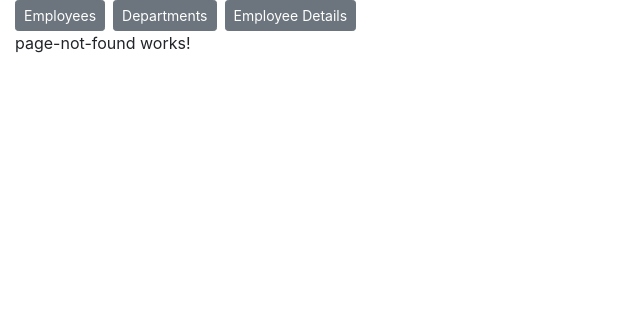
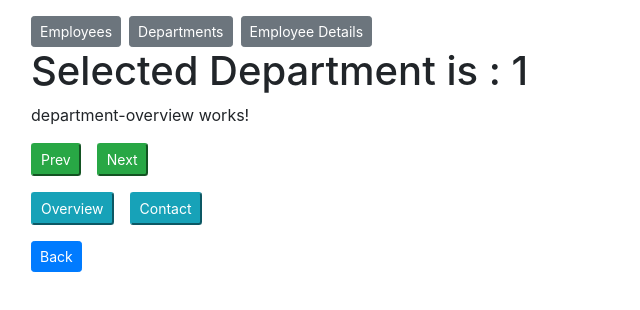
Before and after one commit to Misbah-Mushtaq/angular-prep, an Angular app: page /departments/1/overview in a window 1280 px wide. Shown: the top 310 px of the page, without its empty margins (0-640 px from the left). Built offline with nearby package versions, Linux system fonts and the light colour scheme.

Commit message:
WIP Routing - Child Routes

```diff
--- a/src/app/app.component.html
+++ b/src/app/app.component.html
@@ -1,14 +1,29 @@
-<div>
+<div class="p-3">
   <!-- <h1>Routing AND Navigation</h1> -->
   <!-- <app-first-component></app-first-component> -->
   <!-- events binding -->
   <!-- <app-first-component (childEvent)="message=$event" [parentData]="name"></app-first-component> -->
   <!-- <app-employee-list></app-employee-list>
   <app-employee-details></app-employee-details> -->
+  <nav>
+    <a
+      class="btn btn-secondary mr-2 btn-sm"
+      [routerLink]="['/employees']"
+      routerLinkActive="router-link-active"
+      >Employees</a
+    >
+    <a
+      class="btn btn-secondary mr-2 btn-sm"
+      [routerLink]="['/departments']"
+      routerLinkActive="router-link-active"
+      >Departments</a
+    >
+    <a
+      class="btn btn-secondary mr-2 btn-sm"
+      [routerLink]="['/employeeDetails']"
+      routerLinkActive="router-link-active"
+      >Employee Details</a
+    >
+  </nav>
+  <router-outlet></router-outlet>
 </div>
-<nav>
-  <a class="btn btn-secondary mr-2 btn-sm" [routerLink]="['/employees']"  routerLinkActive="router-link-active"  >Employees</a>
-  <a class="btn btn-secondary mr-2 btn-sm" [routerLink]="['/departments']"  routerLinkActive="router-link-active">Departments</a>
-  <a class="btn btn-secondary mr-2 btn-sm" [routerLink]="['/employeeDetails']" routerLinkActive="router-link-active" >Employee Details</a>
-</nav>
-<router-outlet></router-outlet>
--- /dev/null
+++ b/src/app/department-contact/department-contact.component.html
@@ -0,0 +1 @@
+<p>department-contact works!</p>
--- /dev/null
+++ b/src/app/department-contact/department-contact.component.ts
@@ -0,0 +1,15 @@
+import { Component, OnInit } from '@angular/core';
+
+@Component({
+  selector: 'app-department-contact',
+  templateUrl: './department-contact.component.html',
+  styleUrls: ['./department-contact.component.sass']
+})
+export class DepartmentContactComponent implements OnInit {
+
+  constructor() { }
+
+  ngOnInit(): void {
+  }
+
+}
--- a/src/app/department-details/department-details.component.html
+++ b/src/app/department-details/department-details.component.html
@@ -1,8 +1,19 @@
 <div>
-  <h1>{{ departmentId }}</h1>
-  <a (click)="goPrev()">Prev</a>
-  <a (click)="goNext()">Next</a>
-  <button class="btn btn-primary btn-sm" (click)="goToDepartments()">
-    Back
-  </button>
+  <h1>Selected Department is : {{ departmentId }}</h1>
+  <router-outlet></router-outlet>
+  <p>
+    <button class="btn-sm btn-success" (click)="goPrev()">Prev</button>
+    <button class="btn-sm btn-success ml-3" (click)="goNext()">Next</button>
+  </p>
+  <p>
+    <button (click)="showOverview()" class="btn-sm btn-info">Overview</button>
+    <button (click)="showContact()" class="btn-sm btn-info ml-3">
+      Contact
+    </button>
+  </p>
+  <div>
+    <button class="btn btn-primary btn-sm" (click)="goToDepartments()">
+      Back
+    </button>
+  </div>
 </div>
--- a/src/app/department-details/department-details.component.ts
+++ b/src/app/department-details/department-details.component.ts
@@ -35,4 +35,14 @@ export class DepartmentDetailsComponent implements OnInit {
       relativeTo: this.route
     })
   }
+  showOverview (): void {
+    this.router.navigate(['overview'], {
+      relativeTo: this.route
+    })
+  }
+  showContact (): void {
+    this.router.navigate(['contact'], {
+      relativeTo: this.route
+    })
+  }
 }
--- /dev/null
+++ b/src/app/department-overview/department-overview.component.html
@@ -0,0 +1 @@
+<p>department-overview works!</p>
--- /dev/null
+++ b/src/app/department-overview/department-overview.component.ts
@@ -0,0 +1,15 @@
+import { Component, OnInit } from '@angular/core';
+
+@Component({
+  selector: 'app-department-overview',
+  templateUrl: './department-overview.component.html',
+  styleUrls: ['./department-overview.component.sass']
+})
+export class DepartmentOverviewComponent implements OnInit {
+
+  constructor() { }
+
+  ngOnInit(): void {
+  }
+
+}
```
Also changed, not shown: src/app/app-routing.module.ts (+16 -2 lines), src/app/app.module.ts (+11 -22 lines), src/app/department-contact/department-contact.component.sass (added), src/app/department-overview/department-overview.component.sass (added), 2 other files (tests, documents, lock files or other folders).
